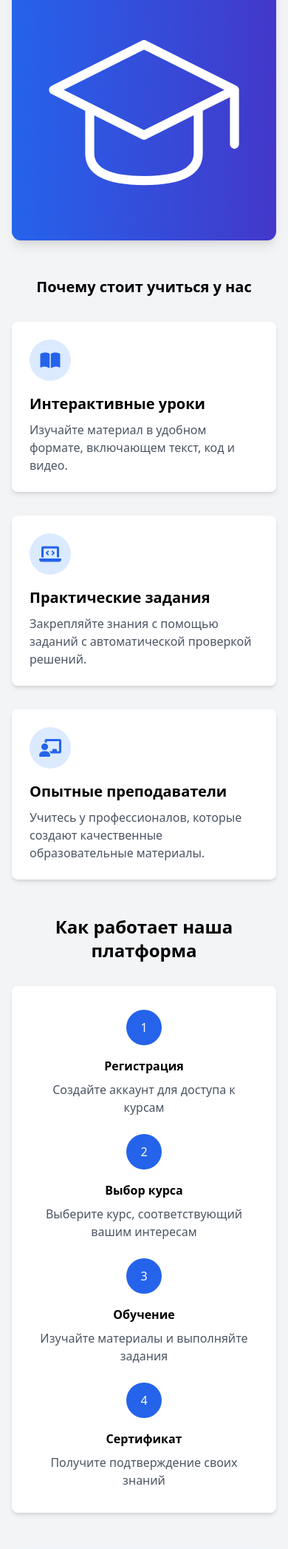
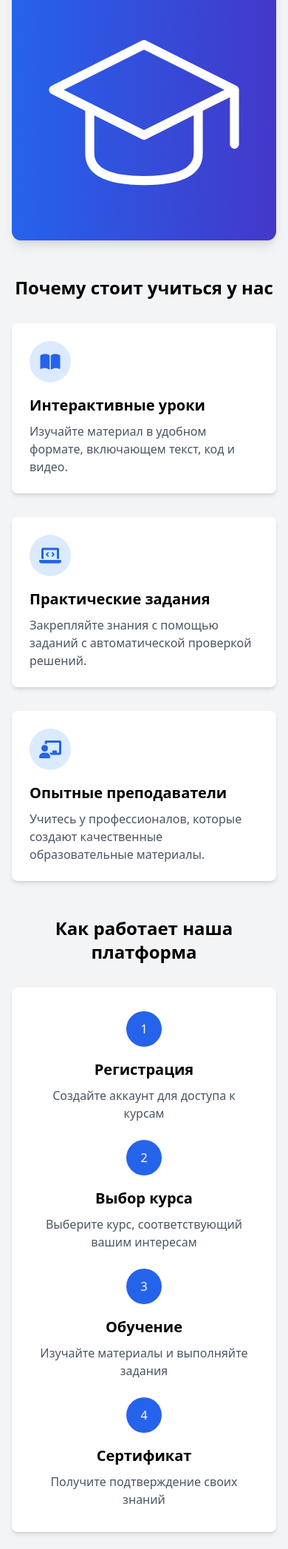
Before and after one commit to Sagaidak-Yevgeniy/proobuchdev, a Django app: page / in a window 390 px wide. Shown: the part 447-2541 px from the top of the page at 74% size. Run offline with Django 5.2, Linux system fonts and the light colour scheme; the visitor is signed in with stand-in values (Sample User, id 1); data that the repository does not hold is empty; parts of the project's set-up code (start-up, migrations or seed data) failed here and were passed over; some libraries are stand-ins or nearby versions.

Commit message:
Fix responsiveness issues: Improved notification popup responsiveness and standardized header hierarchy across devices.
Replit-Commit-Author: Agent
Replit-Commit-Session-Id: 27bd9cc6-dd37-49f3-809c-eaee9c710eaa
Replit-Commit-Screenshot-Url: https://storage.googleapis.com/screenshot-production-us-central1/dd7133e5-0784-467d-88f8-1237e43ae485/0fc55e7f-2baf-4312-be8d-744b7c1b0494.jpg

```diff
--- a/static/js/notifications.js
+++ b/static/js/notifications.js
@@ -120,19 +120,19 @@ document.addEventListener('DOMContentLoaded', function() {
                     ${iconSvg}
                 </div>
                 <div class="flex-1 min-w-0">
-                    <div class="flex justify-between">
-                        <p class="text-sm font-medium text-gray-900 dark:text-gray-100 truncate">
-                            ${notification.title}
-                            ${notification.is_high_priority ? '<span class="ml-1 inline-flex items-center px-1.5 py-0.5 rounded-full text-xs font-medium bg-red-100 text-red-800 dark:bg-red-900 dark:text-red-200">Важно</span>' : ''}
+                    <div class="flex flex-col sm:flex-row sm:justify-between">
+                        <p class="text-sm font-medium text-gray-900 dark:text-gray-100 truncate mb-1 sm:mb-0 flex flex-wrap items-center">
+                            <span class="mr-1">${notification.title}</span>
+                            ${notification.is_high_priority ? '<span class="inline-flex items-center px-1.5 py-0.5 rounded-full text-xs font-medium bg-red-100 text-red-800 dark:bg-red-900 dark:text-red-200">Важно</span>' : ''}
                         </p>
-                        <span class="text-xs text-gray-500 dark:text-gray-400 whitespace-nowrap">
+                        <span class="text-xs text-gray-500 dark:text-gray-400 whitespace-nowrap mb-1 sm:mb-0">
                             ${formattedDate}
                         </span>
                     </div>
                     <p class="mt-1 text-sm text-gray-600 dark:text-gray-400 truncate">
                         ${notification.message}
                     </p>
-                    <div class="mt-2 flex justify-end space-x-2">
+                    <div class="mt-2 flex flex-wrap justify-end gap-2">
                         ${!notification.is_read ?
                             `<button class="mark-read-button text-xs text-blue-600 dark:text-blue-400 hover:underline" data-id="${notification.id}">
                                 <i class="fas fa-check mr-1"></i> Прочитано
--- a/templates/components/notification_dropdown.html
+++ b/templates/components/notification_dropdown.html
@@ -12,12 +12,12 @@
     </button>
 
     <!-- Выпадающее меню с уведомлениями -->
-    <div id="notification-dropdown" class="hidden origin-top-right absolute right-0 sm:right-0 left-0 sm:left-auto mt-2 w-full sm:w-80 md:w-96 rounded-md shadow-lg bg-white dark:bg-gray-800 ring-1 ring-black ring-opacity-5 z-50 overflow-hidden">
+    <div id="notification-dropdown" class="hidden origin-top-right absolute right-0 mt-2 w-screen max-w-[calc(100vw-2rem)] sm:w-80 md:w-96 rounded-md shadow-lg bg-white dark:bg-gray-800 ring-1 ring-black ring-opacity-5 z-50 overflow-hidden">
         <div class="px-4 py-3 border-b border-gray-200 dark:border-gray-700 flex flex-col sm:flex-row justify-between items-start sm:items-center">
             <h3 class="text-sm font-medium text-gray-900 dark:text-gray-100 mb-2 sm:mb-0">
                 Уведомления
             </h3>
-            <div class="space-y-1 sm:space-y-0 sm:space-x-2 flex flex-col sm:flex-row">
+            <div class="flex flex-wrap gap-3">
                 <a href="{% url 'notifications:notification_list' %}" class="text-xs text-blue-600 dark:text-blue-400 hover:underline">
                     Все уведомления
                 </a>
--- a/templates/home.html
+++ b/templates/home.html
@@ -28,7 +28,7 @@
 
     <!-- Преимущества платформы -->
     <section class="mb-12">
-        <h2 class="text-xl sm:text-2xl md:text-3xl font-bold text-center mb-8">Почему стоит учиться у нас</h2>
+        <h2 class="text-2xl sm:text-2xl md:text-3xl font-bold text-center mb-8">Почему стоит учиться у нас</h2>
         <div class="grid grid-cols-1 md:grid-cols-3 gap-8">
             <div class="bg-white p-6 rounded-lg shadow-md">
                 <div class="bg-blue-100 text-blue-600 p-3 rounded-full w-14 h-14 flex items-center justify-center mb-4">
@@ -61,22 +61,22 @@
             <div class="grid grid-cols-1 md:grid-cols-4 gap-6">
                 <div class="text-center">
                     <div class="bg-blue-600 text-white rounded-full w-12 h-12 flex items-center justify-center mx-auto mb-4">1</div>
-                    <h3 class="font-bold mb-2">Регистрация</h3>
+                    <h3 class="text-xl font-bold mb-2">Регистрация</h3>
                     <p class="text-gray-600">Создайте аккаунт для доступа к курсам</p>
                 </div>
                 <div class="text-center">
                     <div class="bg-blue-600 text-white rounded-full w-12 h-12 flex items-center justify-center mx-auto mb-4">2</div>
-                    <h3 class="font-bold mb-2">Выбор курса</h3>
+                    <h3 class="text-xl font-bold mb-2">Выбор курса</h3>
                     <p class="text-gray-600">Выберите курс, соответствующий вашим интересам</p>
                 </div>
                 <div class="text-center">
                     <div class="bg-blue-600 text-white rounded-full w-12 h-12 flex items-center justify-center mx-auto mb-4">3</div>
-                    <h3 class="font-bold mb-2">Обучение</h3>
+                    <h3 class="text-xl font-bold mb-2">Обучение</h3>
                     <p class="text-gray-600">Изучайте материалы и выполняйте задания</p>
                 </div>
                 <div class="text-center">
                     <div class="bg-blue-600 text-white rounded-full w-12 h-12 flex items-center justify-center mx-auto mb-4">4</div>
-                    <h3 class="font-bold mb-2">Сертификат</h3>
+                    <h3 class="text-xl font-bold mb-2">Сертификат</h3>
                     <p class="text-gray-600">Получите подтверждение своих знаний</p>
                 </div>
             </div>
```
Also changed, not shown: attached_assets/IMG_2993.jpeg (added), attached_assets/IMG_2994.jpeg (added).
